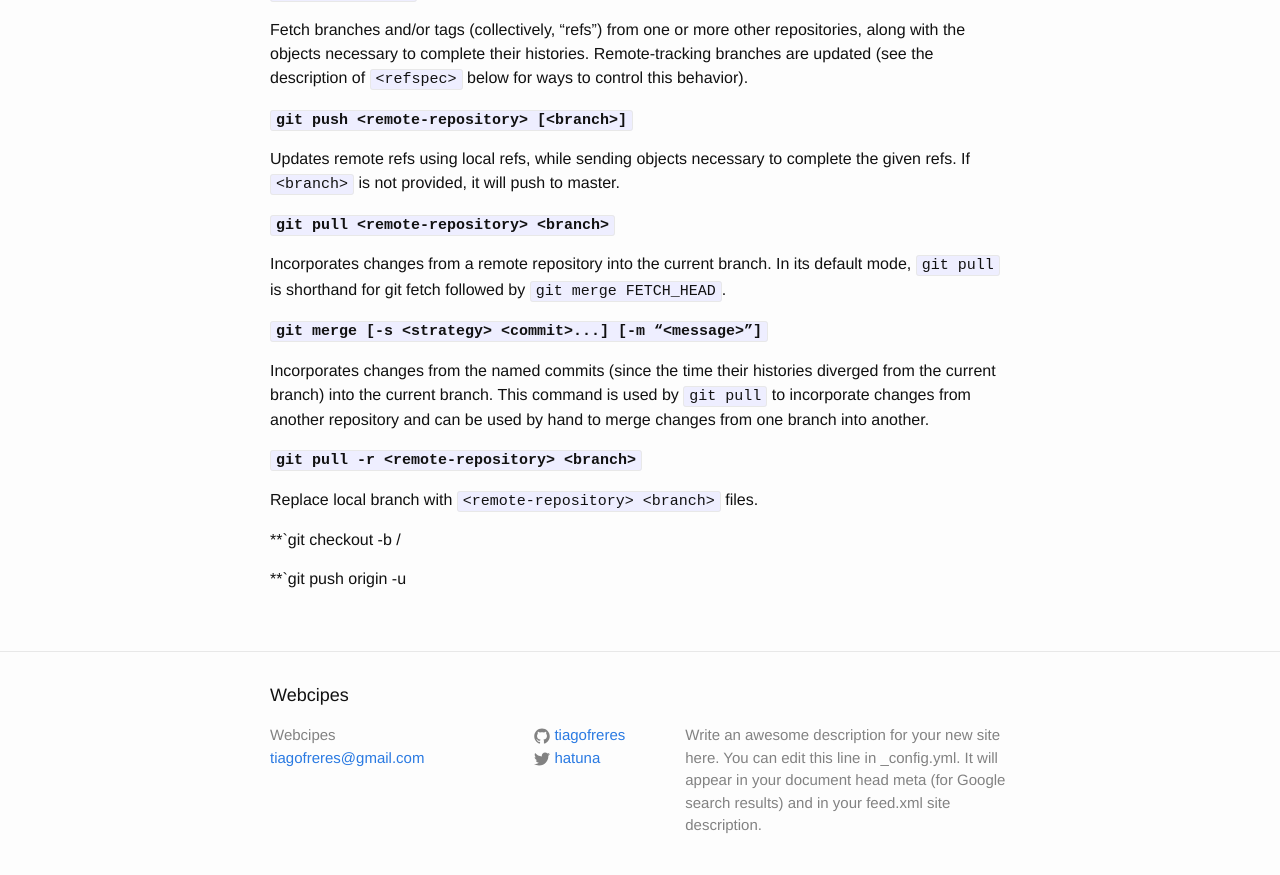
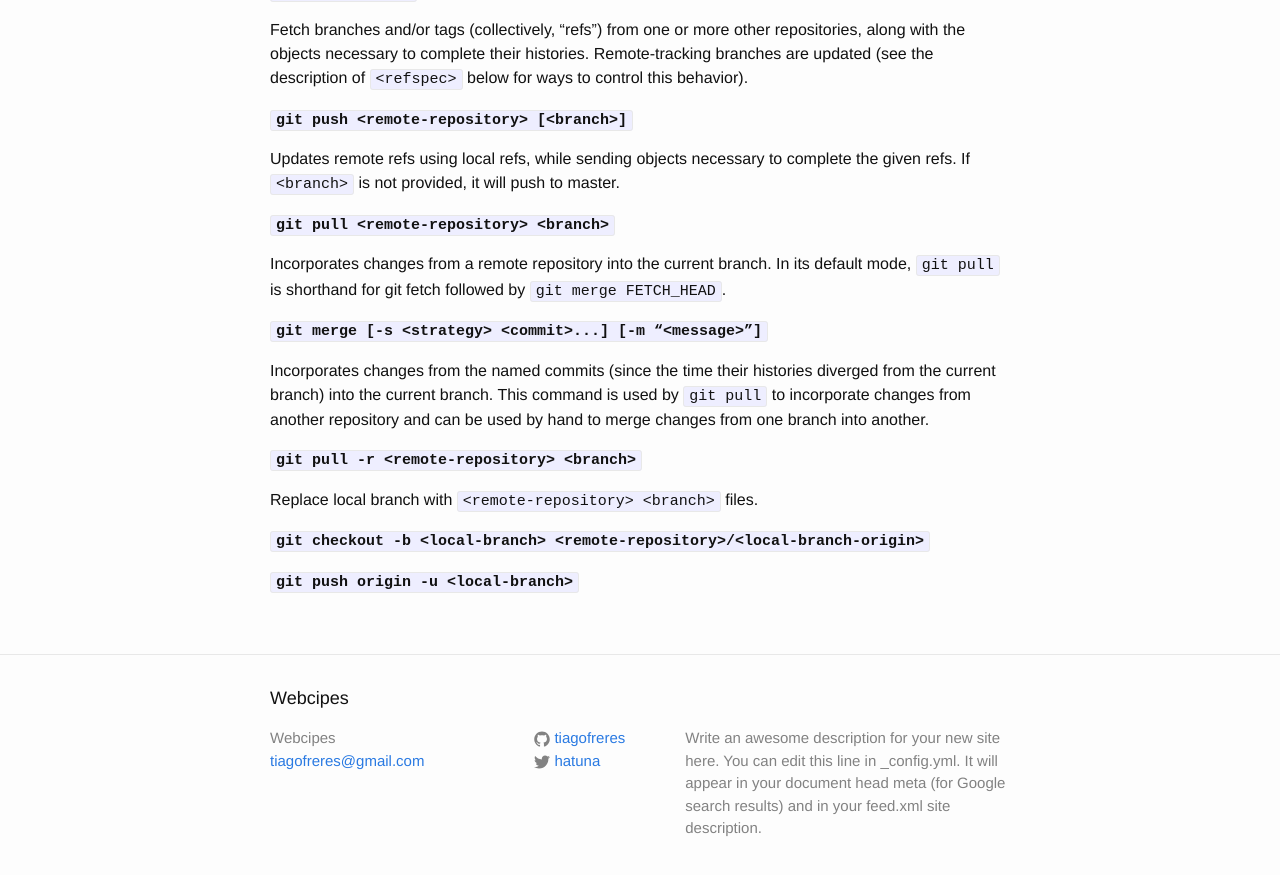
Before and after one commit to tiagofreres/blog, a Jekyll site: the page built from _posts/2015-02-05-welcome-to-jekyll.md, in a window 1280 px wide and 900 px high, scrolled down 1142 px. Shown: the top 875 px of the window. Built offline with Jekyll 4.4.1, drawn with Linux system fonts in a browser that asks for light colours; Markdown is read by kramdown in place of the engine named in the settings.

Commit message:
Update 2015-02-05-welcome-to-jekyll.md
Added style

```diff
--- a/_posts/2015-02-05-welcome-to-jekyll.md
+++ b/_posts/2015-02-05-welcome-to-jekyll.md
@@ -67,6 +67,6 @@ Incorporates changes from the named commits (since the time their histories dive
 
 Replace local branch with `<remote-repository> <branch>` files.
 
-**`git checkout -b <local-branch> <remote-repository>/<local-branch-origin>
+**`git checkout -b <local-branch> <remote-repository>/<local-branch-origin>`**
 
-**`git push origin -u <local-branch>
+**`git push origin -u <local-branch>`**
```
